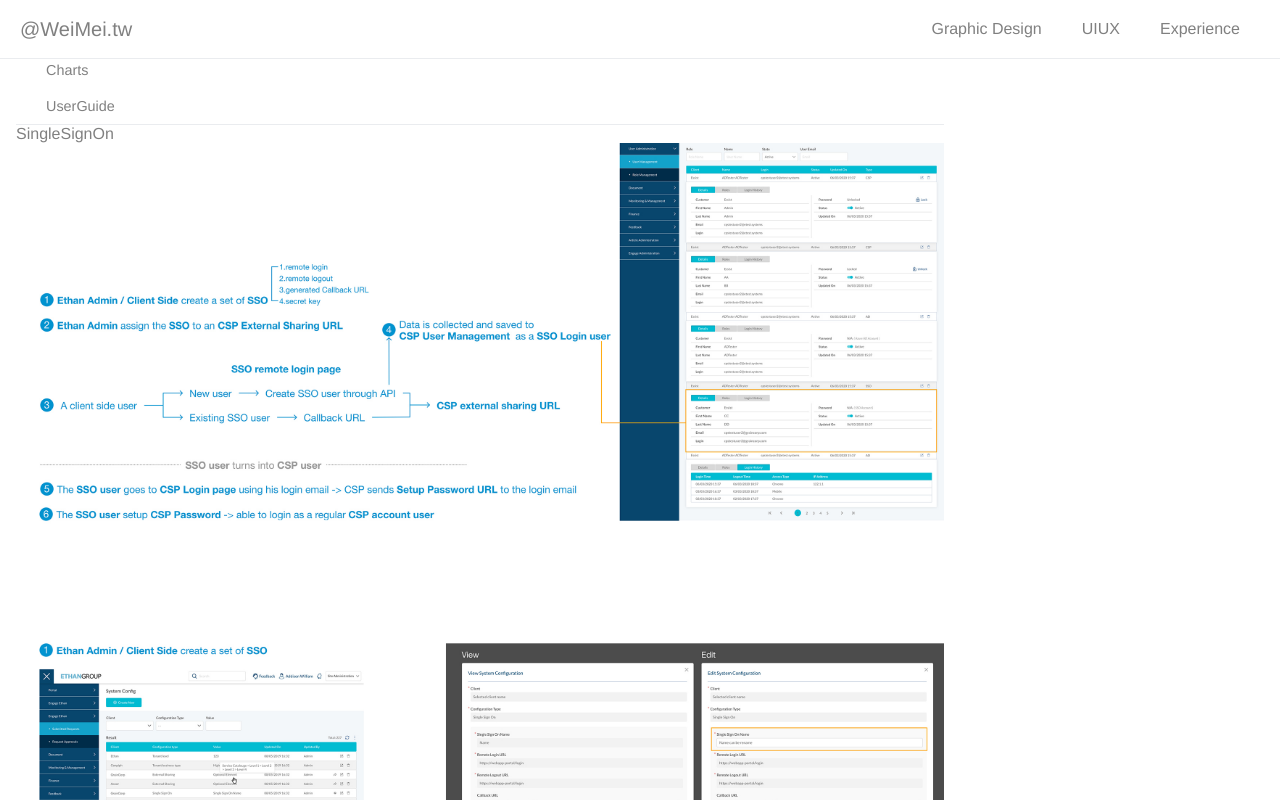
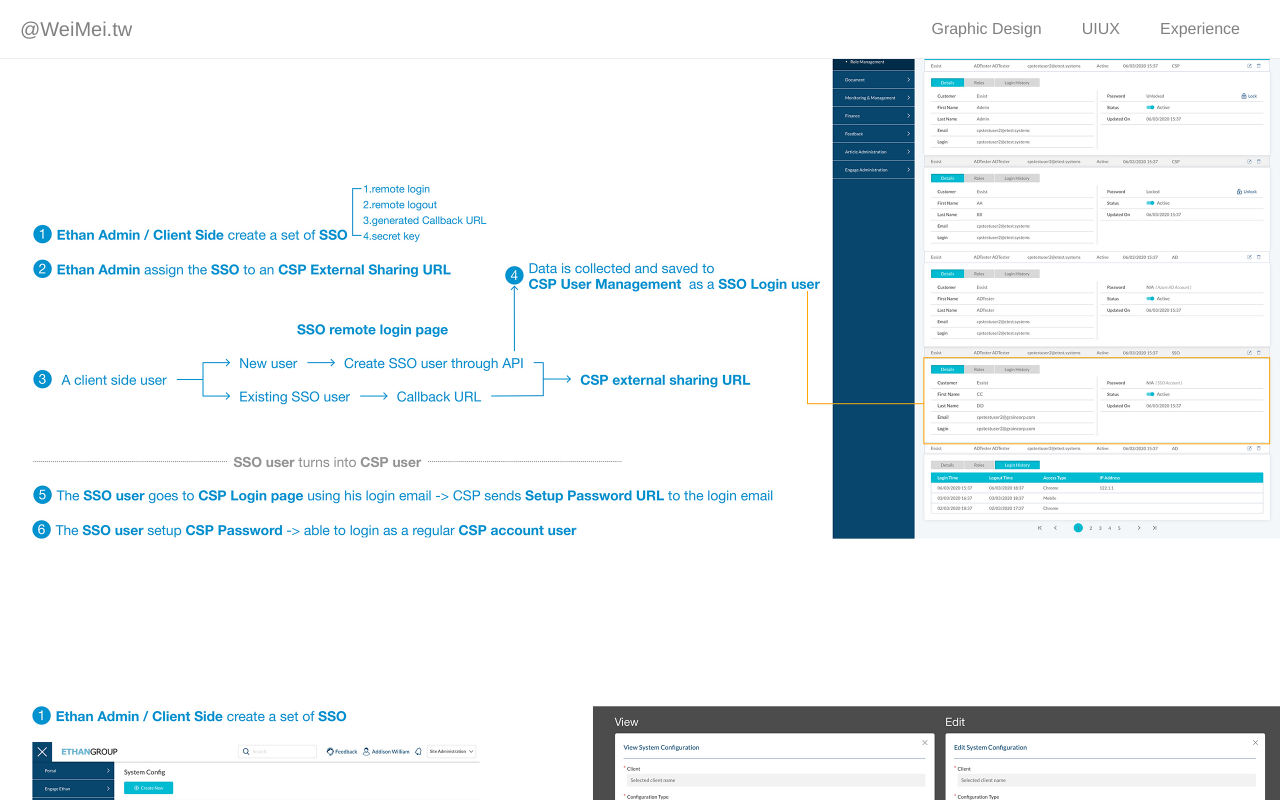
Before and after one commit to weimeihsu/newSite, a Vue app: page /Uiux/1 in a window 1280 px wide. Shown: the top 800 px of the page. Built offline with nearby package versions, Linux system fonts and the light colour scheme.

Commit message:
correct uiux file

```diff
--- a/src/views/UIUX.vue
+++ b/src/views/UIUX.vue
@@ -1,5 +1,6 @@
 <template>
   <div class="container">
+    <Dropdown/>
     <UiuxDetail />
     <!-- <router-view/>  -->
   </div>
@@ -7,12 +8,12 @@
 </template>
 
 <script>
-// import Dropdown from '../components/Dropdown.vue';
+import Dropdown from '../components/Dropdown.vue'
 import UiuxDetail from './UiuxDetail.vue'
 export default {
   name: 'Uiux',
   components: {
-    // Dropdown,
+    Dropdown,
     UiuxDetail
   }
 }
--- a/src/views/uiuxDetail.vue
+++ b/src/views/uiuxDetail.vue
@@ -1,6 +1,5 @@
 <template>
-<section class="container">
-    <Dropdown />
+<section>
     <div class="gallery">
         <!-- <p>this is paramater id {{$route.params.id}} </p> -->
         <div class="gallery-item" v-for="(img, index) in uiuxImages" :key="index">
@@ -14,10 +13,8 @@
 </template>
 
 <script>
-import Dropdown from '../components/Dropdown.vue'
 export default {
   name: 'UiuxDetail',
-  components: { Dropdown },
   data () {
     return {
       // uiuxImages:[]
```
